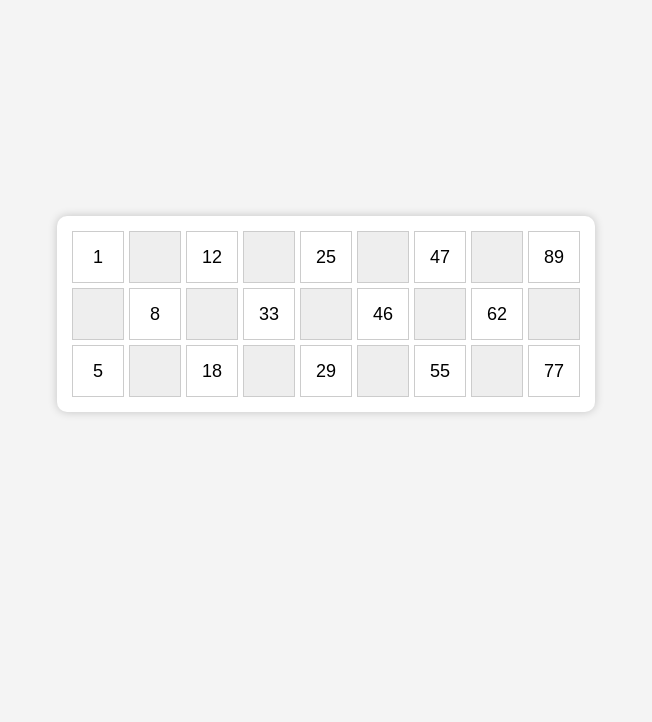
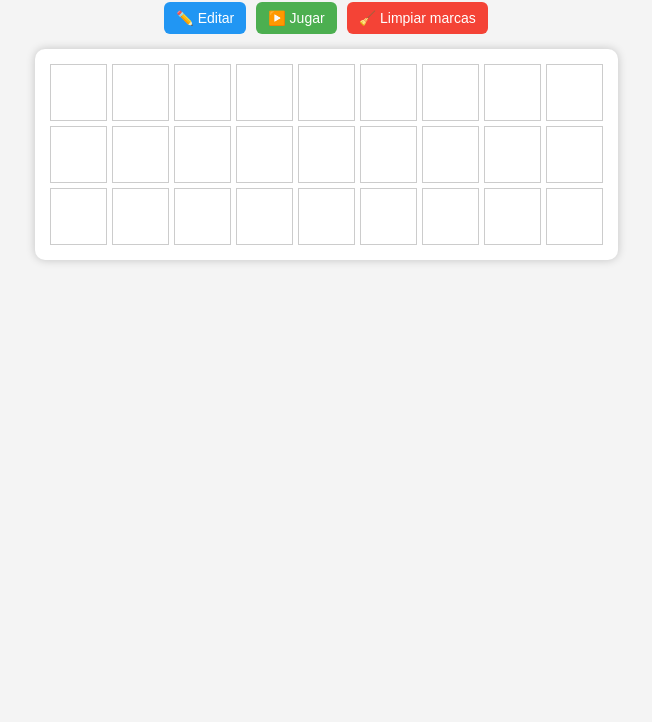
Before and after one commit to chamvi-host/tombola, a plain HTML site: page index.html in a window 1280 px wide. Shown: the part 94-816 px from the top of the page, without its empty margins (314-966 px from the left). Drawn offline with Linux system fonts and the light colour scheme.

Commit message:
Update index.html

```diff
--- a/index.html
+++ b/index.html
@@ -2,16 +2,17 @@
 <html lang="es">
 <head>
   <meta charset="UTF-8" />
-  <title>Cartella de Tómbola</title>
+  <title>Cartella de Tómbola Editable</title>
   <style>
     body {
       font-family: Arial, sans-serif;
       background: #f4f4f4;
       display: flex;
-      justify-content: center;
+      flex-direction: column;
       align-items: center;
-      height: 100vh;
+      padding: 20px;
     }
+    h1 { margin-bottom: 10px; }
     .cartella {
       display: grid;
       grid-template-columns: repeat(9, 1fr);
@@ -22,56 +23,100 @@
       box-shadow: 0 0 10px rgba(0,0,0,0.2);
     }
     .cell {
-      width: 50px;
-      height: 50px;
+      width: 55px;
+      height: 55px;
       display: flex;
       justify-content: center;
       align-items: center;
       border: 1px solid #ccc;
-      cursor: pointer;
       font-size: 18px;
       user-select: none;
+    }
+    .cell input {
+      width: 100%;
+      height: 100%;
+      border: none;
+      text-align: center;
+      font-size: 18px;
+      outline: none;
+      background: transparent;
     }
     .marked {
       background: #4caf50;
       color: white;
       font-weight: bold;
     }
-    .empty {
-      background: #eee;
-      cursor: default;
+    .controls {
+      margin-bottom: 15px;
+      display: flex;
+      gap: 10px;
     }
+    button {
+      padding: 8px 12px;
+      border: none;
+      border-radius: 6px;
+      cursor: pointer;
+      font-size: 14px;
+    }
+    .edit { background: #2196f3; color: white; }
+    .play { background: #4caf50; color: white; }
+    .reset { background: #f44336; color: white; }
   </style>
 </head>
 <body>
+  <h1>Cartella de Tómbola</h1>
+
+  <div class="controls">
+    <button class="edit" onclick="setEditMode(true)">✏️ Editar</button>
+    <button class="play" onclick="setEditMode(false)">▶️ Jugar</button>
+    <button class="reset" onclick="resetMarks()">🧹 Limpiar marcas</button>
+  </div>
+
   <div class="cartella" id="cartella"></div>
 
   <script>
-    // Ejemplo de cartella (como la física)
-    const numbers = [
-      [1, 0, 12, 0, 25, 0, 47, 0, 89],
-      [0, 8, 0, 33, 0, 46, 0, 62, 0],
-      [5, 0, 18, 0, 29, 0, 55, 0, 77]
-    ];
+    const rows = 3;
+    const cols = 9;
+    const cartella = document.getElementById('cartella');
+    let editMode = true;
 
-    const cartella = document.getElementById('cartella');
+    function createCartella() {
+      cartella.innerHTML = '';
+      for (let i = 0; i < rows * cols; i++) {
+        const cell = document.createElement('div');
+        cell.className = 'cell';
 
-    numbers.flat().forEach(num => {
-      const cell = document.createElement('div');
-      cell.classList.add('cell');
+        const input = document.createElement('input');
+        input.type = 'text';
+        input.maxLength = 2;
 
-      if (num === 0) {
-        cell.classList.add('empty');
-        cell.textContent = '';
-      } else {
-        cell.textContent = num;
-        cell.addEventListener('click', () => {
-          cell.classList.toggle('marked');
+        input.addEventListener('click', (e) => {
+          if (!editMode) {
+            cell.classList.toggle('marked');
+            e.target.blur();
+          }
         });
+
+        cell.appendChild(input);
+        cartella.appendChild(cell);
       }
+    }
 
-      cartella.appendChild(cell);
-    });
+    function setEditMode(value) {
+      editMode = value;
+      document.querySelectorAll('.cell input').forEach(input => {
+        input.readOnly = !editMode;
+      });
+    }
+
+    function resetMarks() {
+      document.querySelectorAll('.cell').forEach(cell => {
+        cell.classList.remove('marked');
+      });
+    }
+
+    createCartella();
+    setEditMode(true);
   </script>
 </body>
 </html>
```
